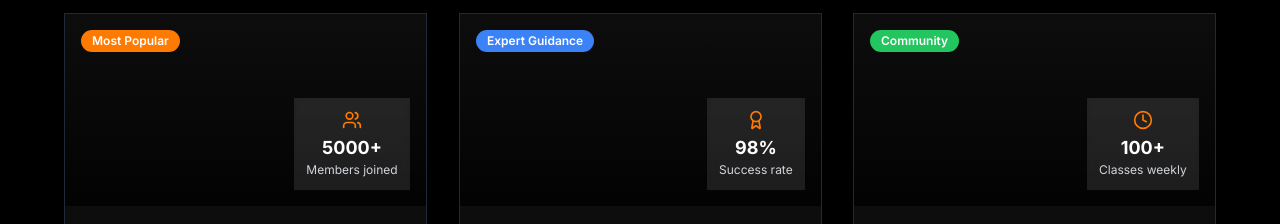
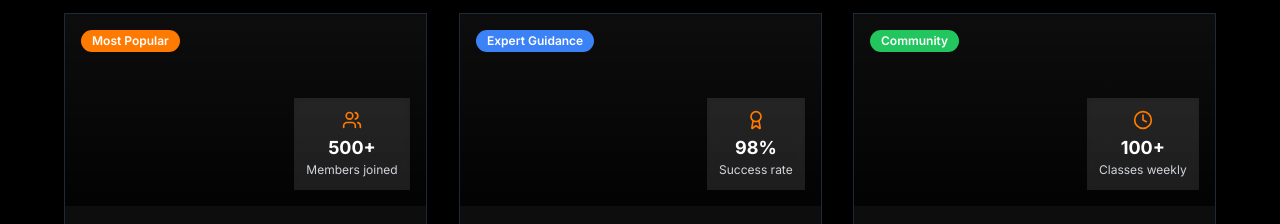
Before and after one commit to Myenum2412/Aura-Fitness-Studio-GYM, a Next.js app: page / in a window 1280 px wide. Shown: the part 1100-1324 px from the top of the page. Built offline with nearby package versions, Linux system fonts and the light colour scheme.

Commit message:
Update featured-ctas.tsx

```diff
--- a/components/featured-ctas.tsx
+++ b/components/featured-ctas.tsx
@@ -19,7 +19,7 @@ const ctaCards = [
     buttonText: "Claim Your Trial",
     buttonStyle: "btn-primary",
     href: "/booking",
-    stats: { icon: Users, value: "5000+", label: "Members joined" },
+    stats: { icon: Users, value: "500+", label: "Members joined" },
   },
   {
     title: "Personal Training",
```
